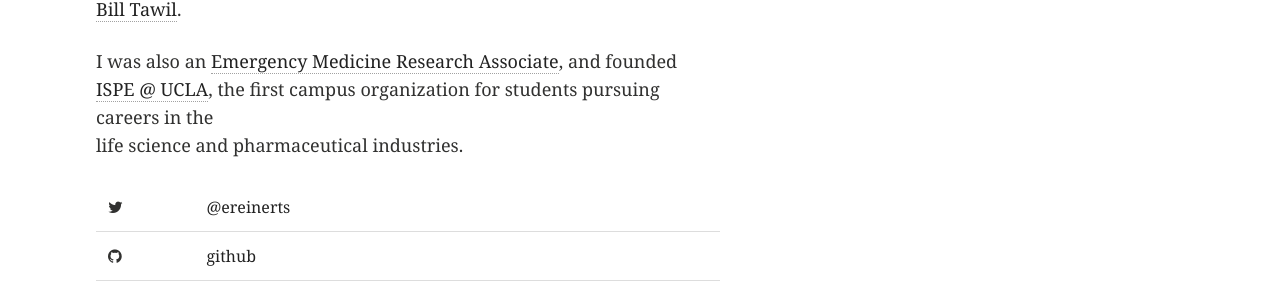
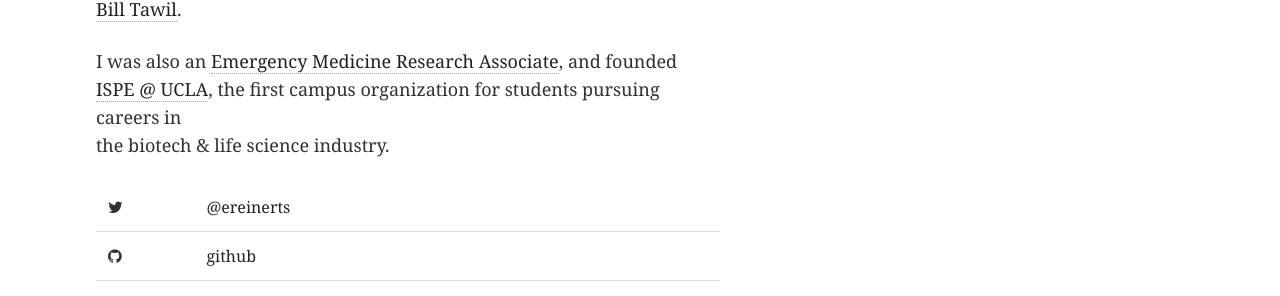
Before and after one commit to erikr/erikr.github.io, a Jekyll site: the page built from about.md, in a window 1280 px wide. Shown: the part 749-1045 px from the top of the page. Built offline with Jekyll 4.4.1, drawn with Linux system fonts in a browser that asks for light colours; nearby versions of some CDN libraries.

Commit message:
asdfasdf

```diff
--- a/about.md
+++ b/about.md
@@ -16,8 +16,8 @@ Hello, I'm an MD-PhD student at Emory & Georgia Tech. Currently, I:
 Before coming to Atlanta, I studied Bioengineering with an option in Chemical Engineering at UCLA. In the lab, I worked on biomaterials, nanotechnology, and tissue engineering, advised by [Benjamin Wu](http://www.bioeng.ucla.edu/people/faculty/Faculty/benjamin-m.-wu-d.d.s.-ph.d) and [Bill Tawil](http://www.bioeng.ucla.edu/people/faculty/adjunct-faculty/bill-j.-tawil-ph.d).
 
 I was also an [Emergency Medicine Research Associate](http://www.uclaemra.com/), and founded<br>
-[ISPE @ UCLA](http://www.ispeucla.com/), the first campus organization for students pursuing careers in the<br>
-life science and pharmaceutical industries.
+[ISPE @ UCLA](http://www.ispeucla.com/), the first campus organization for students pursuing careers in <br>
+the biotech & life science industry.
 
 <i class="fa fa-twitter"></i> | [@ereinerts](http://www.twitter.com/ereinerts)
 <i class="fa fa-github"></i> | [github](https://github.com/erikreinertsen)
```
